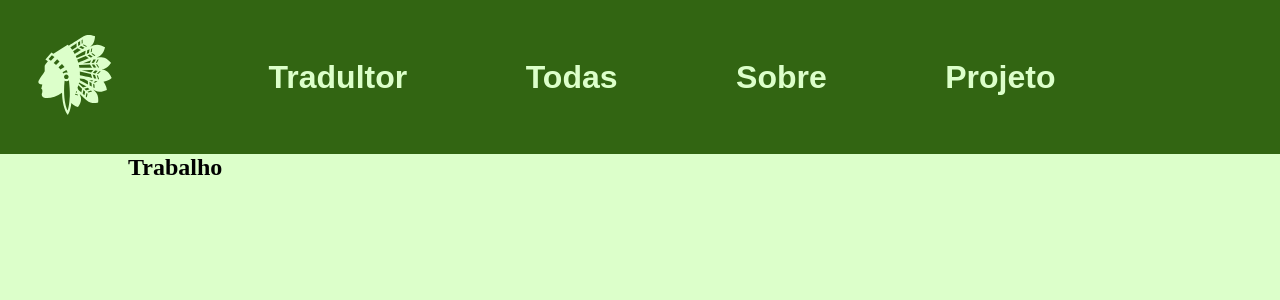
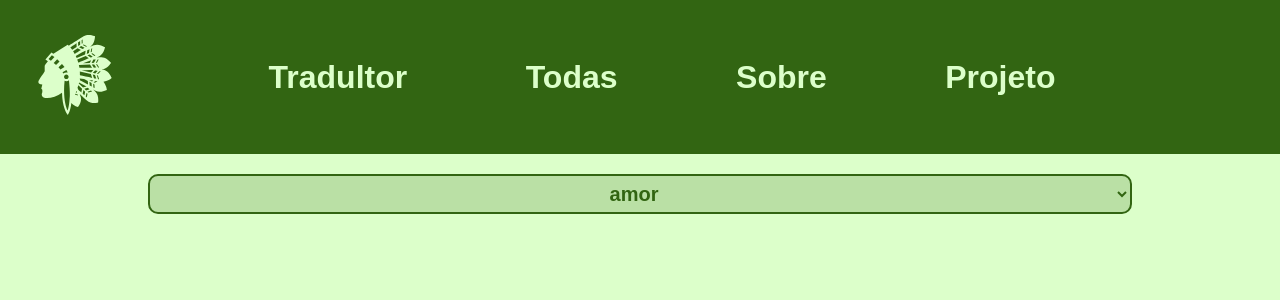
Before and after one commit to AndersonCostaDev01/dicio-indigena, a React (Vite) app: page / in a window 1280 px wide. Shown: the top 300 px of the page. Built offline with nearby package versions, Linux system fonts and the light colour scheme.

Commit message:
criação da barra de pesquisa

```diff
--- /dev/null
+++ b/src/components/SelectTradultor/index.tsx
@@ -0,0 +1,17 @@
+// Certifique-se de que o arquivo "../../scripts/arey" exporta um array com objetos do tipo Traducao
+import { Traducoes, Traducao } from "../../scripts/arey";
+import { Seletor } from "./styles";
+
+const SelectTradutor = () => {
+    return (
+        <Seletor>
+            {Traducoes.map((traducao: Traducao) => (
+                <option key={traducao.palavra} value={traducao.traducaoTupi}>
+                    {traducao.palavra}
+                </option>
+            ))}
+        </Seletor>
+    );
+};
+
+export default SelectTradutor;
--- /dev/null
+++ b/src/components/SelectTradultor/styles.ts
@@ -0,0 +1,13 @@
+import styled from "styled-components";
+
+export const Seletor = styled.select `
+    width: 100%;
+    height: 40px;
+    border-radius: 10px;
+    border: 2px solid ${props => props.theme.corNavbar};
+    background-color: ${props => props.theme.corPost};
+    color: ${props => props.theme.corNavbar};
+    font-size: 20px;
+    font-weight: bold;
+    text-align: center;
+`
--- a/src/containers/Navbar/styles.ts
+++ b/src/containers/Navbar/styles.ts
@@ -63,7 +63,7 @@ export const Menu = styled.button`
 `;
 
 export const MenuHamburger = styled.img`
-    width: 60px;
+    width: 30px;
     height: auto;
     padding-bottom: 30px;
 `;
--- a/src/containers/Tradultor/index.tsx
+++ b/src/containers/Tradultor/index.tsx
@@ -1,9 +1,12 @@
+import SelectTradutor from "../../components/SelectTradultor"
+import { ContainerTradultor } from "./styles"
+
 const Tradultor = () => {
 
     return (
-        <h2>
-            Trabalho
-        </h2>
+        <ContainerTradultor>
+            <SelectTradutor />
+        </ContainerTradultor>
     )
 }
 
--- /dev/null
+++ b/src/containers/Tradultor/styles.ts
@@ -0,0 +1,5 @@
+import styled from "styled-components";
+
+export const ContainerTradultor = styled.div `
+    padding: 20px;
+`
--- a/src/scripts/arey.ts
+++ b/src/scripts/arey.ts
@@ -1,9 +1,14 @@
 export interface Traducao {
     palavra: string;
     traducaoTupi: string;
+    id: number
 }
 
 export const Traducoes: Traducao[] = [
-    { palavra: 'amor', traducaoTupi: 'ahen' },
-    {palavra: 'terra', traducaoTupi: 'ahu'}
+    {id: 0, palavra: 'amor', traducaoTupi: 'ahen' },
+    {id: 1, palavra: 'terra', traducaoTupi: 'ahu'},
+    {id: 2, palavra: 'sol', traducaoTupi: 'ahun'},
+    {id: 3, palavra: 'lua', traducaoTupi: 'ahun'},
+    {id: 4, palavra: 'morte', traducaoTupi: 'ahun'},
+
 ];
```
